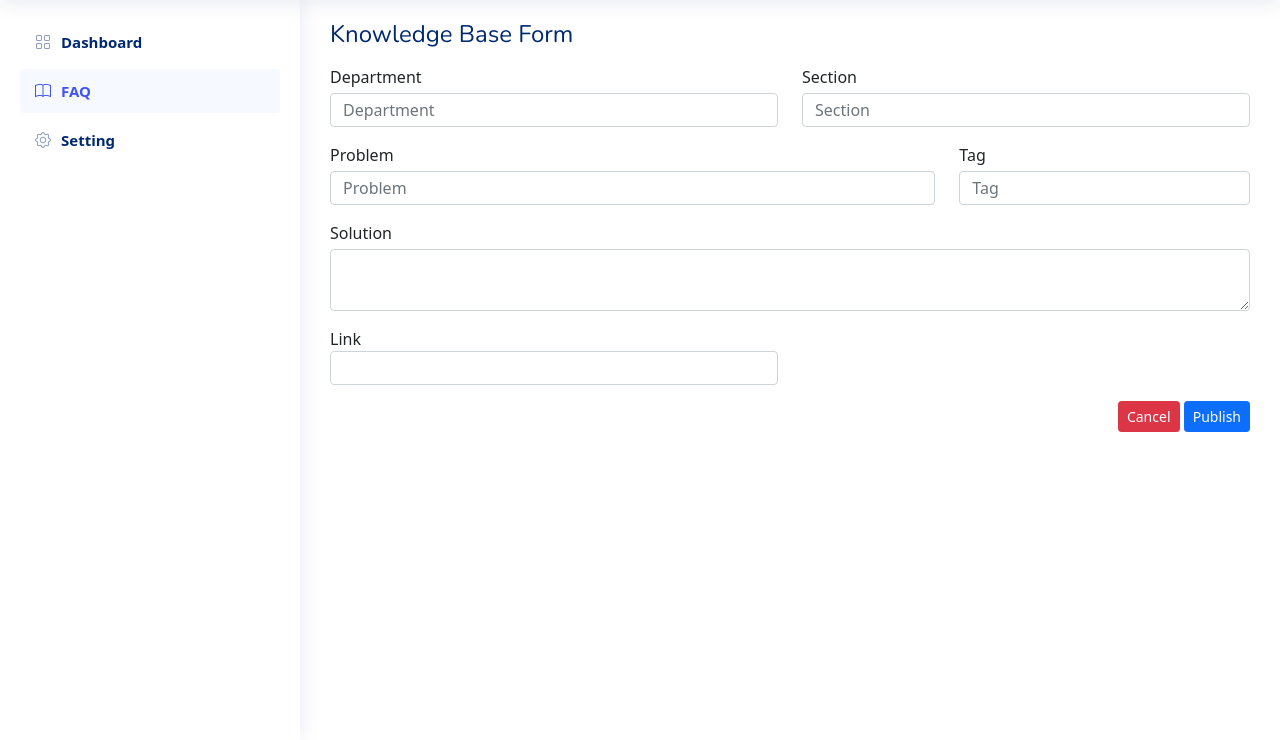
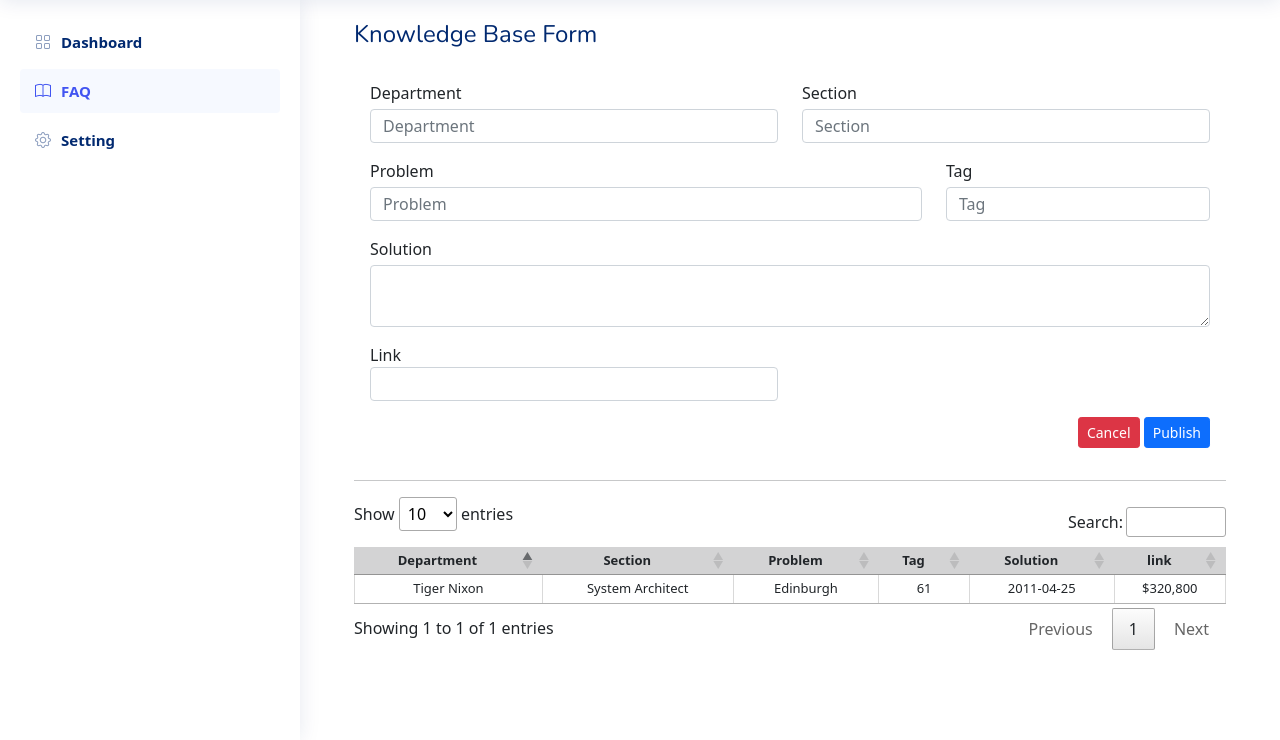
Before and after one commit to Vidyadhar10/ChatBot, a PHP site: page /faq.html in a window 1280 px wide. Shown: the part 60-800 px from the top of the page. Run offline with PHP 8.4, Linux system fonts and the light colour scheme; some libraries are stand-ins or nearby versions.

Commit message:
faq table

```diff
--- a/faq.html
+++ b/faq.html
@@ -47,6 +47,12 @@
 
   <!-- cdn for text area -->
   <script src="https://cdn.ckeditor.com/4.11.1/standard/ckeditor.js"></script>
+
+  <link rel="stylesheet" href="https://cdn.datatables.net/1.13.4/css/jquery.dataTables.css" />
+
+  <script src ="https://code.jquery.com/jquery-3.5.1.js"></script>
+
+
 
   <!-- =======================================================
   * Template Name: NiceAdmin
@@ -169,19 +175,14 @@
     </ul>
 
   </aside><!-- End Sidebar-->
-  <style>
-    ::placeholder {
-  color: red;
-  opacity: 1;
-}
-  </style>
+
 
   <main id="main"  class="main">
 
-    <div class="">
+    <div class="container">
       <h4 style="color: #012970;">Knowledge Base Form</h4>
         <form class=" mt-3">
-         <div class="">
+         <div class="card-body">
          <div class="row">
             <div class="col"> <label for="Department">Department</label></div>
             <div class="col">  <label class="" for="section">Section</label></div>
@@ -233,7 +234,45 @@
       </div>
 
         </form>
+        <hr>
+
+
+
+        <table  style="font-size:13px;" id="example" class="cell-border hover compact text-center" style=" width:100%;">
+          <thead>
+              <tr class="mt-3  bg-dark-light">
+                  <th class="text-center">Department</th>
+                  <th class="text-center">Section</th>
+                  <th class="text-center">Problem</th>
+                  <th class="text-center">Tag</th>
+                  <th class="text-center">Solution</th>
+                  <th class="text-center">link</th>
+              </tr>
+          </thead>
+          <tbody>
+              <tr>
+                  <td>Tiger Nixon</td>
+                  <td>System Architect</td>
+                  <td>Edinburgh</td>
+                  <td>61</td>
+                  <td>2011-04-25</td>
+                  <td>$320,800</td>
+              </tr>
+
+
+      </table>
+
      </div>
+     <script>
+      $(document).ready(function () {
+        $('#example').DataTable();
+      });
+      $(document).ready(function () {
+        $('.dataTables_filter input[type="search"]').css(
+          { 'width': '100px', 'height': '30px', 'display': 'inline-block','margin-bottom':'10px','margin-top':'10px' }
+        );
+      });
+    </script>
     <!-- Optional JavaScript -->
     <!-- jQuery first, then Popper.js, then Bootstrap JS -->
     <script>
@@ -269,7 +308,7 @@
   <script src="assets/vendor/simple-datatables/simple-datatables.js"></script>
   <script src="assets/vendor/tinymce/tinymce.min.js"></script>
   <script src="assets/vendor/php-email-form/validate.js"></script>
-
+  <script src="https://cdn.datatables.net/1.13.4/js/jquery.dataTables.js"></script>
   <!-- Template Main JS File -->
   <script src="assets/js/main.js"></script>
 </body>
```
Also changed, not shown: assets/css/style.css (line endings or trailing spaces).
